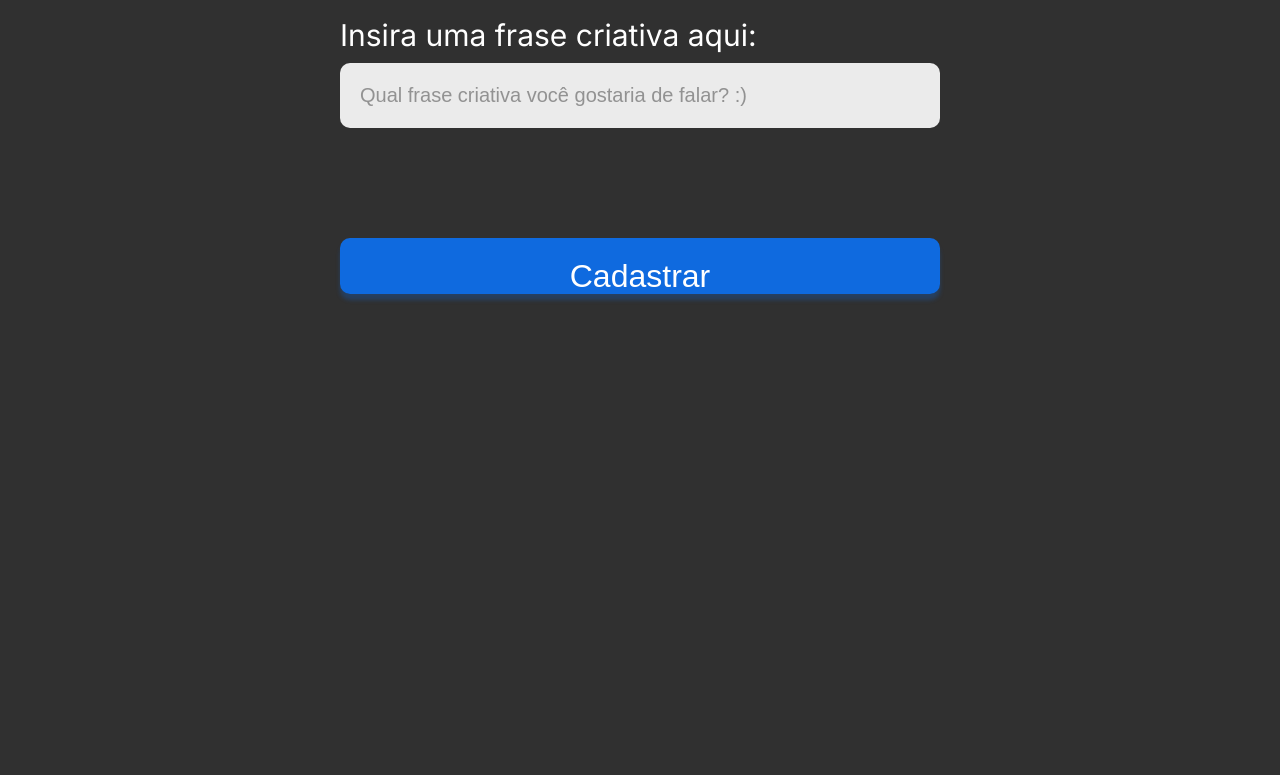
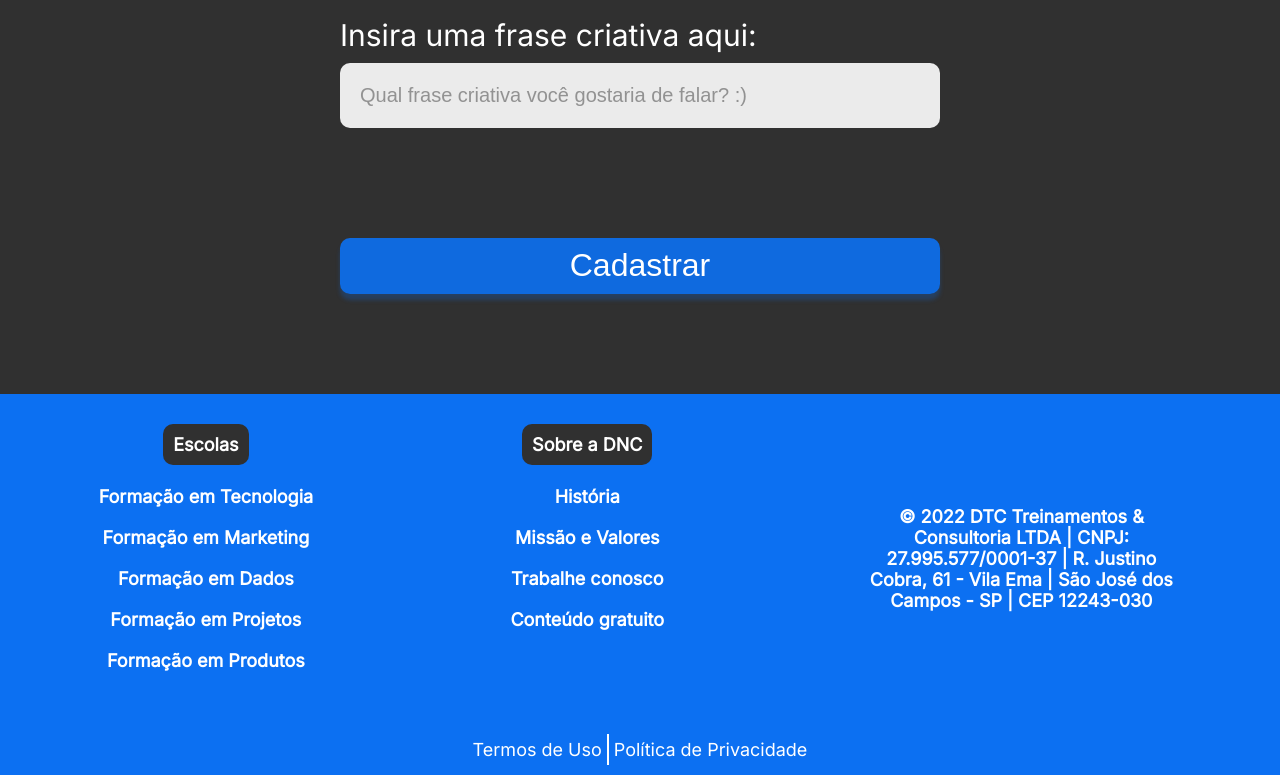
Before and after one commit to soaresgustavon/bootcamp, a plain HTML site: page index.html in a window 1280 px wide. Shown: the part 1388-2163 px from the top of the page. Before the commit the page ends 1782 px from the top, so only its background shows below. Drawn offline with Linux system fonts and the light colour scheme; a web font is replaced by a local one.

```diff
--- a/index.html
+++ b/index.html
@@ -85,6 +85,70 @@
     </section>
 
 
+    <footer>
+
+
+        <div class="linha1">
+            <nav id="nav1">
+                <h5>Escolas</h5>
+                <ul>
+                    <li>
+                        <a href="">Formação em Tecnologia</a>
+                    </li>
+
+                    <li>
+                        <a href="">Formação em Marketing</a>
+                    </li>
+
+                    <li>
+                        <a href="">Formação em Dados</a>
+                    </li>
+
+                    <li>
+                        <a href="">Formação em Projetos</a>
+                    </li>
+
+                    <li>
+                        <a href="">Formação em Produtos</a>
+                    </li>
+                </ul>
+            </nav>
+
+            <nav id="nav2">
+                <h5>Sobre a DNC</h5>
+                <ul>
+                    <li>
+                        <a href="">História</a>
+                    </li>
+
+                    <li>
+                        <a href="">Missão e Valores</a>
+                    </li>
+
+                    <li>
+                        <a href="">Trabalhe conosco</a>
+                    </li>
+
+                    <li>
+                        <a href="">Conteúdo gratuito</a>
+                    </li>
+                </ul>
+            </nav>
+
+            <div class="endereco">
+                © 2022 DTC Treinamentos & Consultoria LTDA | CNPJ: 27.995.577/0001-37 | R. Justino Cobra, 61 - Vila Ema | São José dos Campos - SP | CEP 12243-030
+            </div>
+        </div>
+
+        <div class="linha2">
+            <a href="">Termos de Uso</a>
+            <a href="">Política de Privacidade</a>
+        </div>
+
+
+    </footer>
+
+
     </body>
 
 
--- a/style.css
+++ b/style.css
@@ -9,7 +9,7 @@
                 --fonte-padrao: 'Inter';
             }
 
-            /*Barra de navegação superior*/
+            /*BARRA DE NEVAGAÇÃO SUPERIOR*/
 
             body{
                 margin: 0;
@@ -64,7 +64,7 @@
 
             }
 
-            /*Seção principal*/
+            /*SEÇÃO PRINCIPAL*/
 
             section{
                 display: flex;
@@ -100,7 +100,7 @@
                 padding: 1px;
             }
 
-            /*Formulário*/
+            /*FORMULÁRIO*/
 
             form{
                 color: white;
@@ -151,6 +151,7 @@
 
             input[type="submit"]{
                 background-color: rgba(12, 112, 242, 0.90);
+                padding: 3px;
                 width: 100%;
                 height: 56px;
                 color: #FFF;
@@ -159,3 +160,147 @@
                 box-shadow: 0px 6px 4px rgba(12, 112, 242, 0.25);
                 cursor: pointer;
             }
+
+            /*FOOTER*/
+
+            footer{
+                width: 100%;
+                background-color: var(--azul-dnc);
+            }
+
+            footer .linha1{
+                display: flex;
+                justify-content: space-around;
+                align-items: center;
+            }
+
+            footer ul{
+                list-style: none;
+                margin: 0px;
+                padding: 0px;
+            }
+
+            footer nav{
+                display: flex;
+                flex-direction: column;
+                align-items: center;
+                margin: 0px;
+                padding: 0px;
+                height: 330px;
+
+            }
+
+            footer h5{
+                text-align: center;
+                color: white;
+                font-weight: 800;
+                font-size: 18px;
+                font-family: var(--fonte-padrao);
+                background-color: var(--preto-dnc);
+                border-radius: 10px;
+                padding: 10px 10px 10px 10px;
+                margin-bottom: 1px;
+            }
+
+            footer li{
+                text-align: center;
+                color: white;
+                font-weight: 600;
+                font-size: 18px;
+                font-family: var(--fonte-padrao);
+                margin: 20px 0px 20px 0px;
+            }
+
+            footer ul li a{
+                color: white;
+                text-decoration: none;
+            }
+
+            footer ul li a:hover{
+                color: var(--cinza-hover);
+            }
+
+            footer .endereco{
+                font-weight: 600;
+                font-size: 18px;
+                font-family: var(--fonte-padrao);
+                color: white;
+                text-align: center;
+                width: 25%;
+            }
+
+            footer .linha2{
+                display: flex;
+                justify-content: center;
+                margin: 0px;
+                padding: 10px;
+            }
+
+            footer .linha2 a{
+                font-family: var(--fonte-padrao);
+                font-size: 18px;
+                font-weight: 600px;
+                color: white;
+                text-decoration: none;
+                padding: 5px;
+            }
+
+            footer .linha2 a:first-child{
+                border-right: 2px solid white;
+            }
+
+            footer .linha2 a:hover{
+                color: var(--cinza-hover);
+            }
+
+            /*MEDIAQUERY*/
+
+           @media only screen and (max-width: 600px){
+
+            /*menu*/
+
+            #principal{
+                display: flex;
+                flex-direction: column;
+                height: auto;
+            }
+
+            #menu{
+                flex-direction: column;
+                width: 100%;
+                text-align: center;
+                margin: 0px;
+            }
+
+            #menu a{
+                display: flex;
+                align-items: center;
+                height: 50px;
+            }
+
+            #principal button{
+                width: 100px;
+                margin: 0px;
+            }
+
+            /*section*/
+
+            section h1{
+                font-size: 38px;
+            }
+
+            section h2{
+                font-size: 28px;
+                padding-right: 15px;
+                padding-left: 15px;
+            }
+
+            form{
+                width: 95%;
+                font-size: 20px;
+            }
+
+            .checkbox-itens label{
+                font-size: 17px;
+            }
+            }
```
